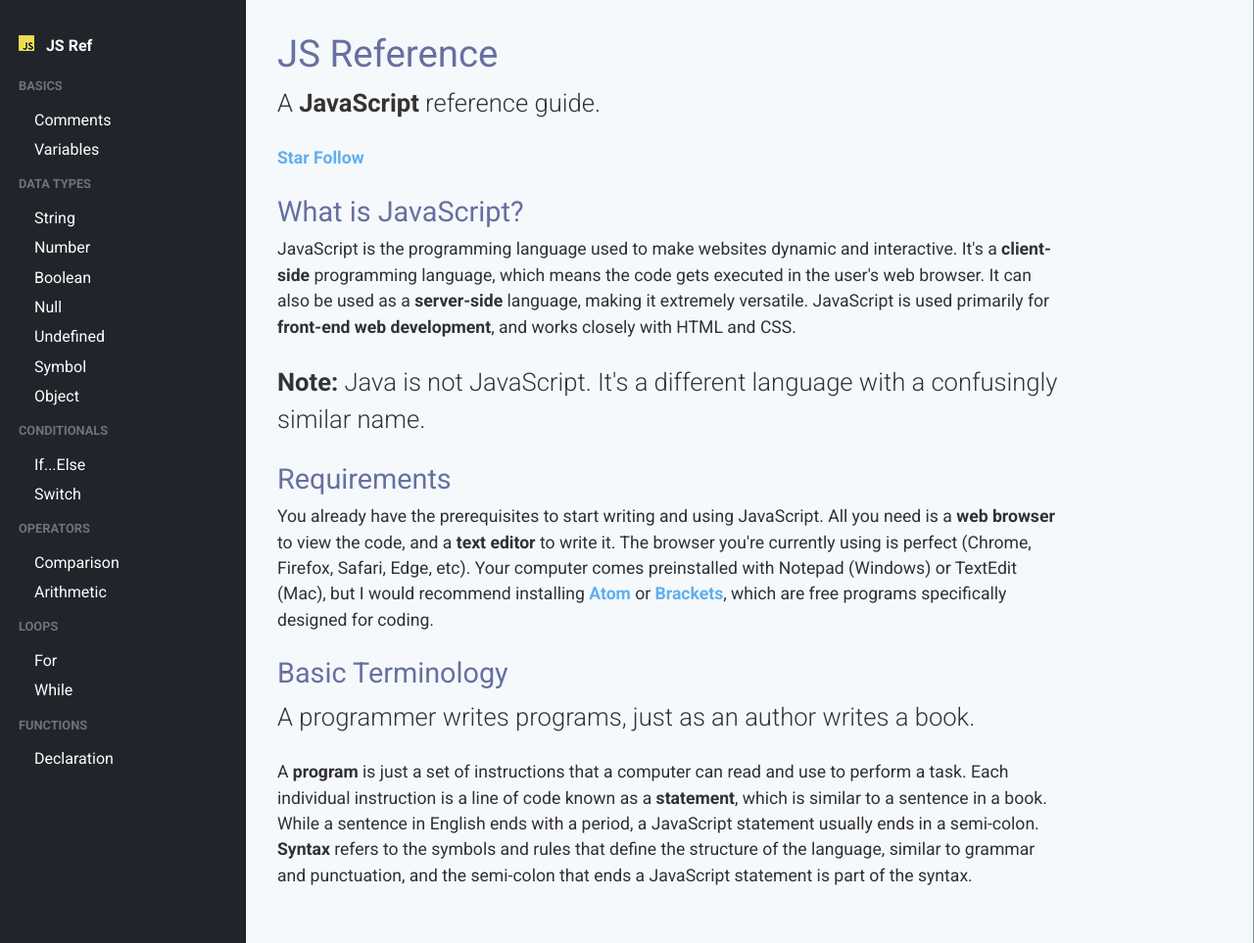
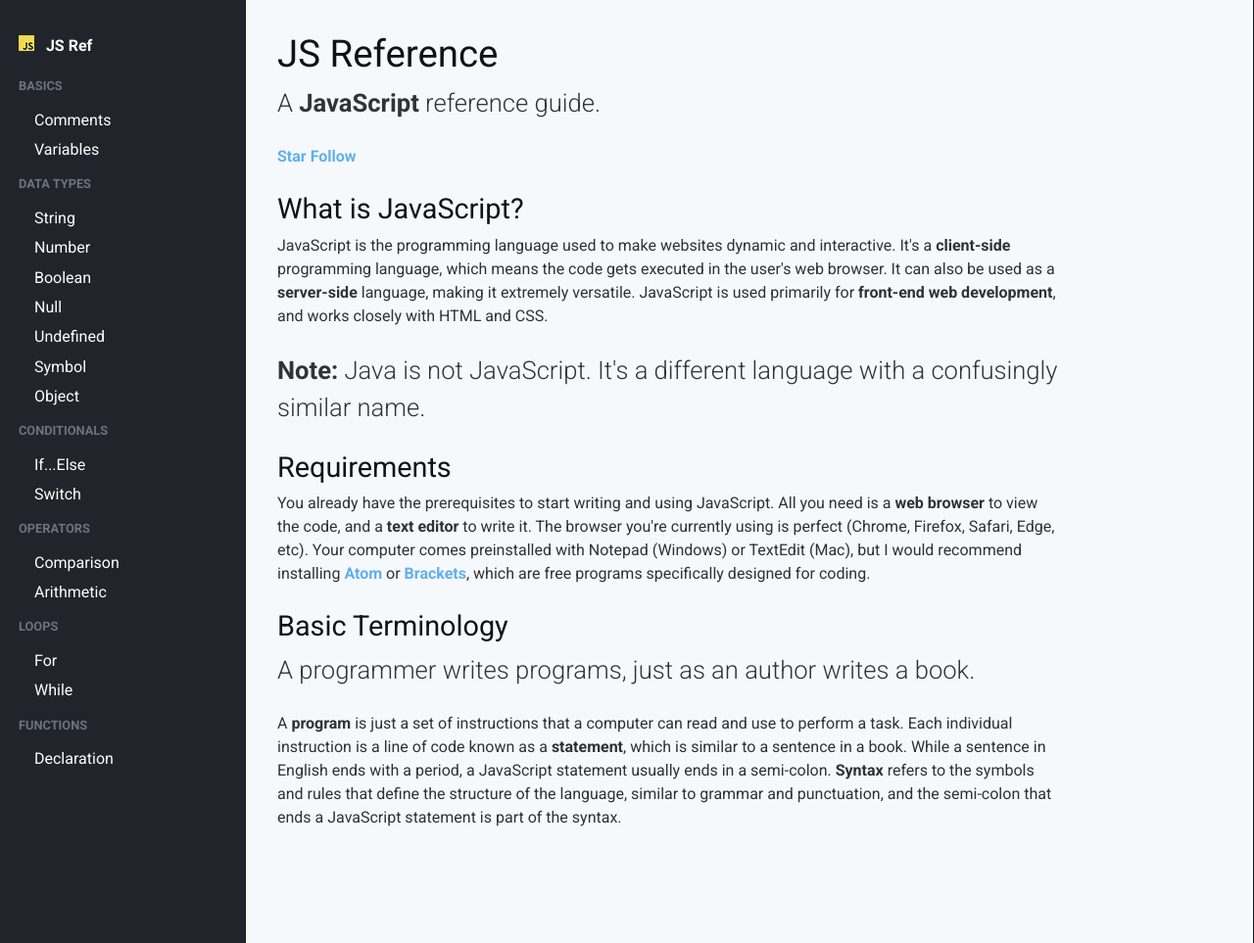
Before and after one commit to KJLarson/snippets, a Jekyll site: the page built from index.html, in a window 1280 px wide and 963 px high. Shown: the whole window at 98% size. Built offline with Jekyll 4.4.1, drawn with Linux system fonts in a browser that asks for light colours; nearby versions of some CDN libraries.

Commit message:
Gradient

```diff
--- a/_sass/base/_variables.scss
+++ b/_sass/base/_variables.scss
@@ -33,7 +33,7 @@ $sidebar: #21252B;
 
 // Body font
 $font-size: 1rem;
-$body-font-size: 1.1rem;
+$body-font-size: 1rem;
 $font-style: normal;
 $font-variant: normal;
 $font-weight: normal;
@@ -42,7 +42,7 @@ $font-family: 'Roboto', Helvetica Neue, Helvetica, Arial, sans-serif;
 $line-height: 1.5;
 
 // Headings
-$heading-font-color: #6670A0;
+$heading-font-color: #121212;
 $heading-font-weight: 400;
 $heading-font-family: 'Roboto', Helvetica Neue, Helvetica, Arial, sans-serif;
 $heading-line-height: 1.2;
--- a/_sass/components/_layout.scss
+++ b/_sass/components/_layout.scss
@@ -14,7 +14,7 @@
 	margin-left: 250px;
 	background: $background;
 	border-left: $borders;
-	border-right: 1px solid lighten($border-color, 45%);
+	border-right: $borders;
 }
 
 h1,
```
Also changed, not shown: _sass/components/_scaffolding.scss (line endings or trailing spaces).
